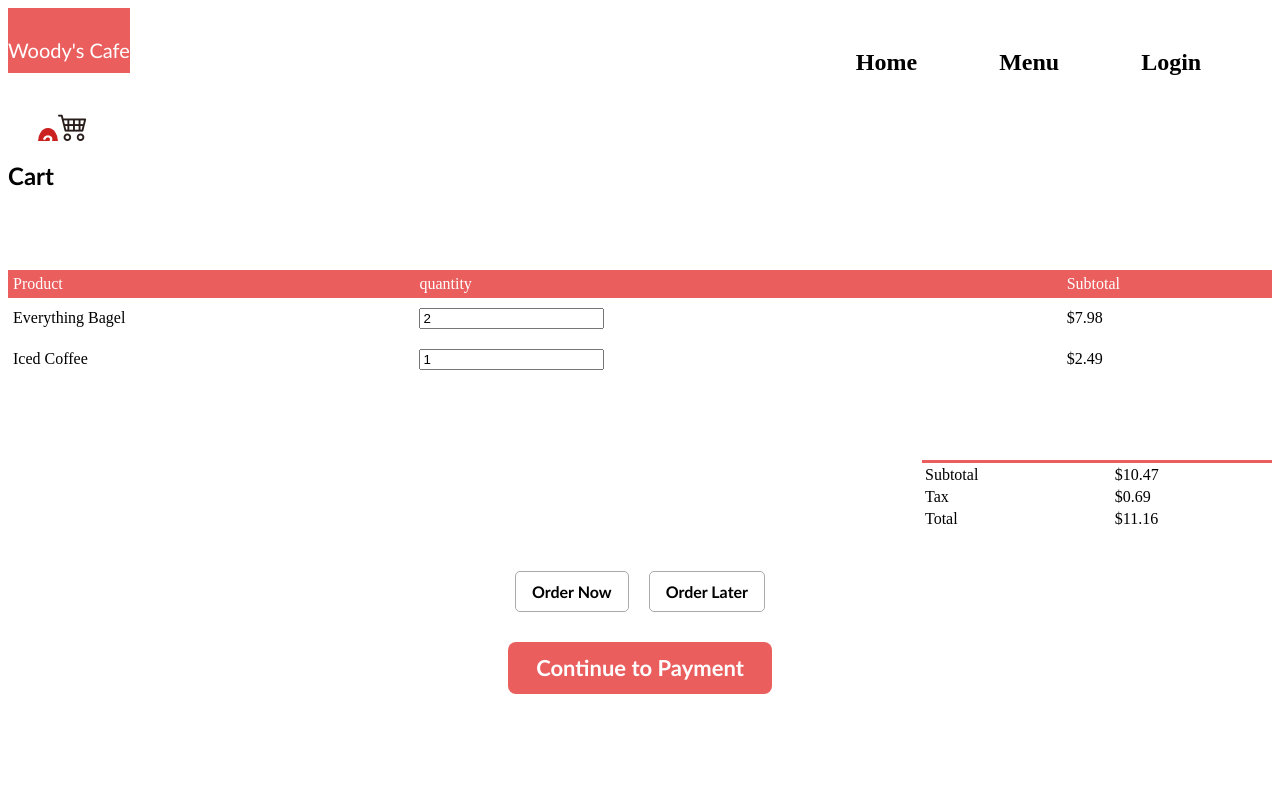
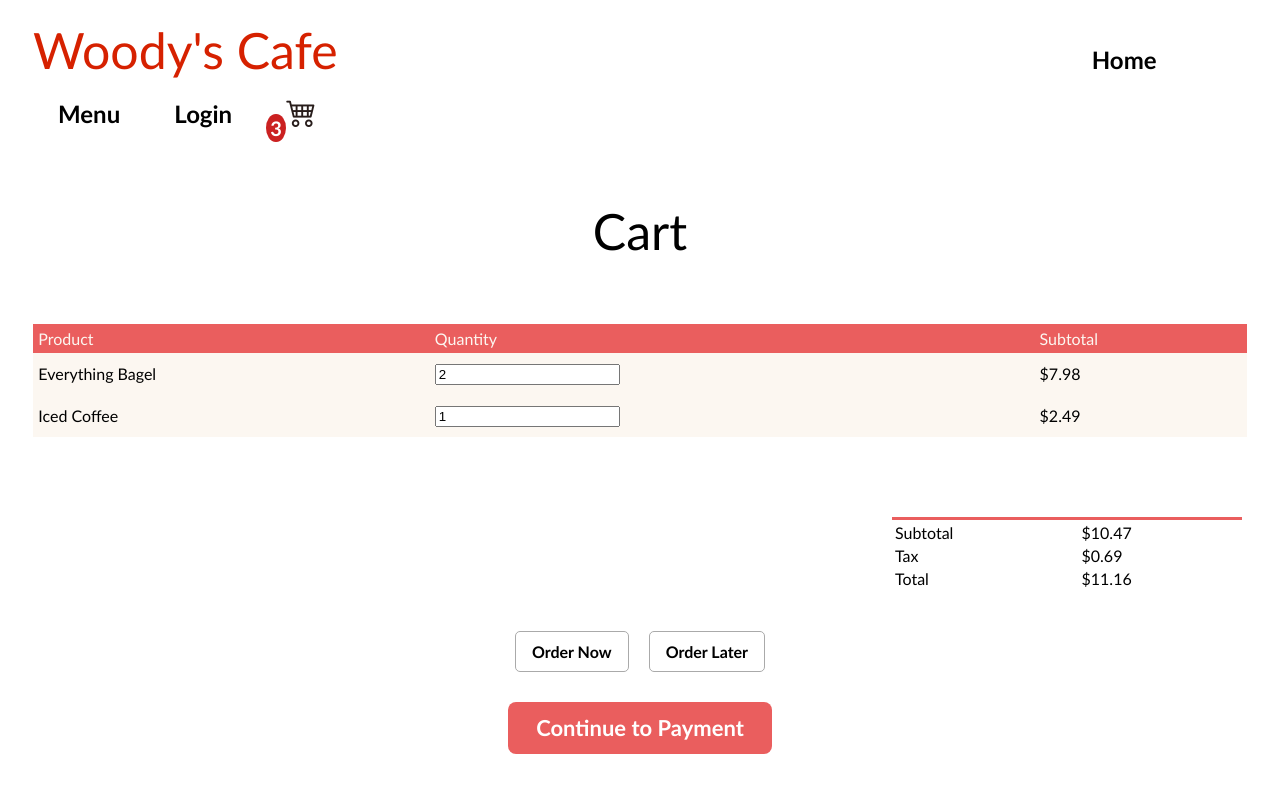
Before and after one commit to atharvk10/woodyswebsite, a website: page Cart/cartPage.html in a window 1280 px wide. Drawn offline with nearby package versions, Linux system fonts and the light colour scheme.

Commit message:
Updated Cart Page and resolved the button error on itemDetails Page

```diff
--- a/Cart/cartPage.css
+++ b/Cart/cartPage.css
@@ -1,16 +1,3 @@
-#cartTitle {
-    list-style-type: none;
-    font-family:'Trebuchet MS', 'Lucida Sans Unicode', 'Lucida Grande', 'Lucida Sans', Arial, sans-serif;
-    font-weight: 400;
-    font-size: 20px;
-    line-height: 25px;
-    text-align: center;
-    padding-top: 30px;
-    padding-bottom: 10px;
-    color: #ffffff;
-    background-color: rgb(234, 94, 94);
-}
-
 #formbody{
     background-color: rgb(255, 248, 218);
 }
@@ -25,35 +12,45 @@
     text-decoration: none;
 }
 
+#cartTitle {
+    list-style-type: none;
+    font-family:'Trebuchet MS', 'Lucida Sans Unicode', 'Lucida Grande', 'Lucida Sans', Arial, sans-serif;
+    font-weight: 500;
+    font-size: 50px;
+    line-height: 25px;
+    text-align: left;
+    padding-top: 30px;
+    padding-left: 25px;
+    color: #d62100;
+}
+
 #cartHomeButton {
-    font-family: "Public Sans";
+    font-family: "Trebuchet MS";
     font-weight: 700;
     font-size: 24px;
     line-height: 20px;
-    padding-left: 710px;
-    padding-top: 30px;
+    padding-left: 750px;
     color: #281d1b;
     text-decoration: none;
+
 }
 
 #cartMenuButton {
-    font-family: "Public Sans";
+    font-family: "Trebuchet MS";
     font-weight: 700;
     font-size: 24px;
     line-height: 20px;
     padding-left: 50px;
-    padding-top: 30px;
     color: #281d1b;
     text-decoration: none;
 }
 
 #cartLoginButton {
-    font-family: "Public Sans";
+    font-family: "Trebuchet MS";
     font-weight: 700;
     font-size: 24px;
     line-height: 20px;
     padding-left: 50px;
-    padding-top: 30px;
     color: #281d1b;
     text-decoration: none;
 }
@@ -70,6 +67,10 @@
     position: relative;
 }
 
+#cartButton:hover {
+    color: red;
+}
+
 .cartAmount{
     font-size: 20px;
     position: absolute;
@@ -81,49 +82,48 @@
     border-radius: 50%;
 }
 
-#cartButton:hover {
-    color: red;
+body {
+    font-family: "Trebuchet MS";
+    max-width: 100%;
+    overflow: auto;
+}
+
+li {
+    list-style-type: none;
+    display: inline-block;
 }
 
 ul {
-    list-style-type: none;
+    display: inline-block;
     margin: 0;
     padding: 0;
-    overflow: hidden;
-}
-
-li {
-    float: left;
-}
-
-li a {
-    display: block;
-    text-align: center;
-    padding: 14px 16px;
-    text-decoration: none;
 }
 
 .cartTable{
     margin: 80px auto;
     table{
-        width: 100%;
+        width: 96%;
         border-collapse: collapse;
+        margin-left: auto;
+        margin-right: auto;
     }
     th{
         text-align: left;
         padding: 5px;
-        color: white;
         background: rgb(234, 94, 94);
         font-weight: normal;
+        color:rgb(252, 247, 241)
     }
     td{
         padding: 10px 5px;
+        background:rgb(252, 247, 241);
     }
 }
 
 .cartTotal{
     display: flex;
     justify-content: flex-end;
+    padding-right: 30px;
     table{
         border-top: 3px solid rgb(234, 94, 94);
         width: 100%;
@@ -132,7 +132,14 @@ li a {
 }
 
 h2{
-    font-family: "Trebuchet MS";
+    list-style-type: none;
+    font-family:'Trebuchet MS', 'Lucida Sans Unicode', 'Lucida Grande', 'Lucida Sans', Arial, sans-serif;
+    font-weight: 500;
+    font-size: 50px;
+    line-height: 25px;
+    text-align: center;
+    padding-top: 50px;
+    color: #000000;
 }
 
 .navigation li a {
--- a/Cart/cartPage.html
+++ b/Cart/cartPage.html
@@ -22,7 +22,7 @@
             </li>
         </a>
     </ul>
-    <h2 id="CartTitle">Cart</h2>
+    <h2>Cart</h2>
     <div class="cartTable">
         <table>
             <tr>
--- a/Cart/cartPage.js
+++ b/Cart/cartPage.js
@@ -1,6 +1,6 @@
-let basket = JSON.parse(localStorage.getItem("data")) || [
-    { id: 1, name:"Everything Bagel", price: 3.99, quantity: 2},
-    { id: 2, name:"Iced Coffee", price: 2.49, quantity: 1}
+let basket = JSON.parse(localStorage.getItem("storage")) || [
+    { ItemName:"Everything Bagel", price: 3.99, quantity: 2},
+    { ItemName:"Iced Coffee", price: 2.49, quantity: 1}
 ];
 function updatedCartCount(){
     const cartAmountDisplay = document.querySelector(".cartAmount");
@@ -12,7 +12,7 @@ function renderCartItems(){
     table.innerHTML = `
     <tr>
         <th>Product</th>
-        <th>quantity</th>
+        <th>Quantity</th>
         <th>Subtotal</th>
     </tr>
     `;
@@ -21,8 +21,8 @@ function renderCartItems(){
 
         const row = document.createElement("tr");
         row.innerHTML = `
-        <td>${item.name}</td>
-        <td><input type="number" min = "1" value="${item.quantity}" data-id="${item.id}"></td>
+        <td>${item.ItemName}</td>
+        <td><input type="number" min = "1" value="${item.quantity}" data-id="${item.ItemName}"></td>
         <td>$${subtotal}</td>
         `;
         const input = row.querySelector("input");
@@ -30,7 +30,7 @@ function renderCartItems(){
             const newQuantity = parseInt(e.target.value);
             if (newQuantity < 1) return;
 
-            const itemsInBasket = basket.find((x) => x.id === item.id);
+            const itemsInBasket = basket.find((x) => x.ItemName === item.ItemName);
             itemsInBasket.quantity = newQuantity;
 
 
@@ -38,7 +38,7 @@ function renderCartItems(){
 
 
             updatedCartCount();
-            localStorage.setItem("data", JSON.stringify(basket));
+            localStorage.setItem("storage", JSON.stringify(basket));
             renderCartItems();
             updateCartTotal();
         });
@@ -73,16 +73,14 @@ document.getElementById("continueToPayment").addEventListener("click", () => {
     }
 
     if (orderTiming === 'later' && !localStorage.getItem("orderTime")){
-        alert("Please select a pcikup time. ");
+        alert("Please select a pickup time. ");
         return;
     }
 
     const userCart = basket.map(item => ({
-        id: item.id,
-        name: item.name,
+        ItemName: item.ItemName,
         quantity: item.quantity,
         price: item.price
-
     }));
 
     const timing = localStorage.getItem("orderTiming");
--- a/Menu/menuPage.css
+++ b/Menu/menuPage.css
@@ -14,7 +14,7 @@
 }
 
 #menuHomeButton {
-    font-family: "Public Sans";
+    font-family: "Trebuchet MS";
     font-weight: 700;
     font-size: 24px;
     line-height: 20px;
@@ -25,7 +25,7 @@
 }
 
 #menuMenuButton {
-    font-family: "Public Sans";
+    font-family: "Trebuchet MS";
     font-weight: 700;
     font-size: 24px;
     line-height: 20px;
@@ -35,7 +35,7 @@
 }
 
 #menuLoginButton {
-    font-family: "Public Sans";
+    font-family: "Trebuchet MS";
     font-weight: 700;
     font-size: 24px;
     line-height: 20px;
@@ -71,20 +71,8 @@
     border-radius: 50%;
 }
 
-#menuCartButton {
+body {
     font-family: "Trebuchet MS";
-    font-weight: 700;
-    font-size: 30px;
-    line-height: 20px;
-    padding-left: 50px;
-    padding-top: 25px;
-    color: #281d1b;
-    text-decoration: none;
-    position: relative;
-}
-
-body {
-    font-family: "Public Sans";
     max-width: 100%;
     overflow: auto;
 }
@@ -110,11 +98,11 @@ ul {
     left: 35px;
     color: black;
     font-size: 25px;
-    font-family: "Public Sans";
+    font-family: "Trebuchet MS";
 }
 
 .sidebar ul {
-    font-family: "Public Sans";
+    font-family: "Trebuchet MS";
     font-size: 20px;
     text-decoration: none;
 }
@@ -209,6 +197,8 @@ h1 {
 
 .buttons {
     display: flex;
+    justify-content: center;
+    align-items: center;
     margin-top: 10px;
 }
 
```
Also changed, not shown: Menu/itemDetails.css (+4 -3 lines), Menu/itemDetails.js (+17 -17 lines), Menu/menuPage.js (+41 -41 lines).
